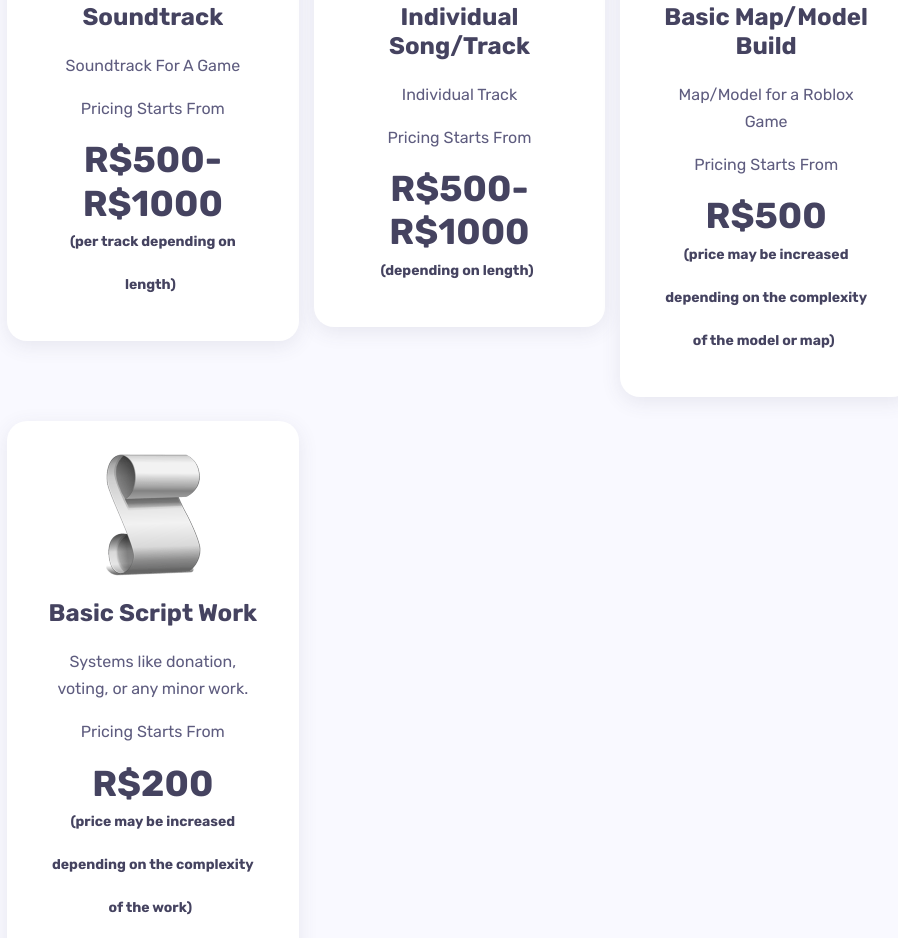
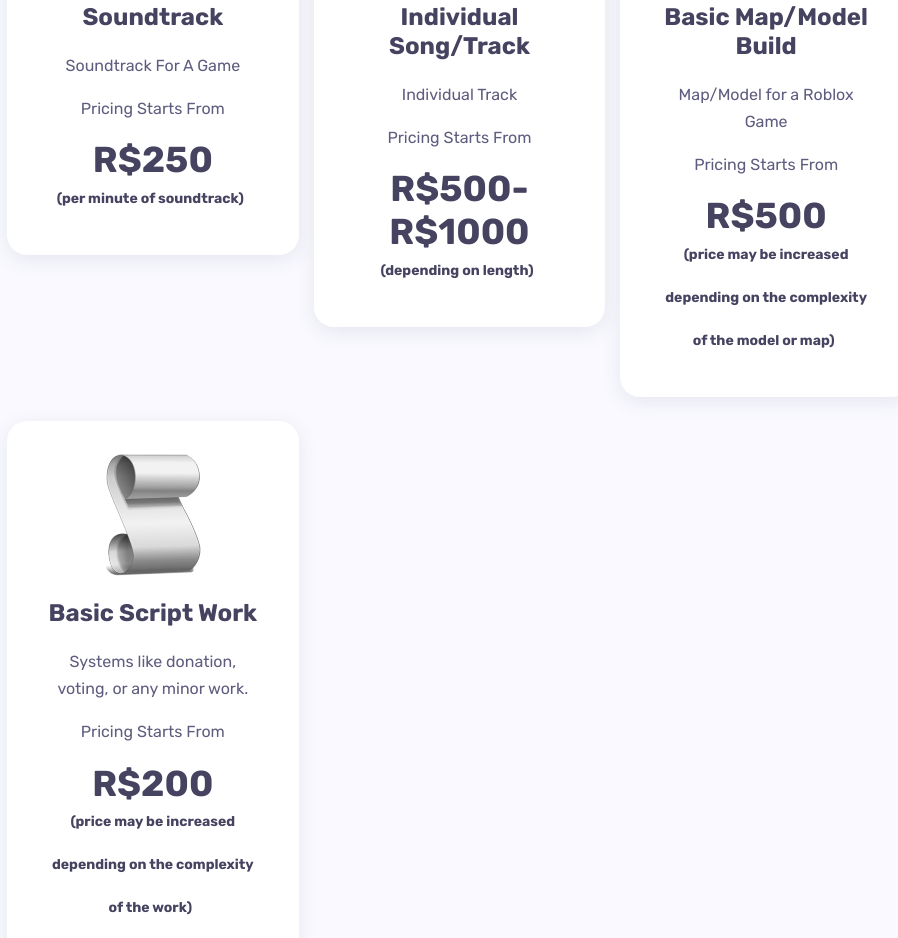
Before and after one commit to zerstkerl/my-portfolio, a plain HTML site: page index.html in a window 1280 px wide. Shown: the part 3826-4764 px from the top of the page, without its empty margins (188-1086 px from the left). Drawn offline with Linux system fonts and the light colour scheme.

Commit message:
Add files via upload

```diff
--- a/index.html
+++ b/index.html
@@ -3,7 +3,7 @@
 <html>
   <head>
 
-	<title>My Portfolio</title>
+	<title>📑My Portfolio</title>
 	<meta name="viewport" content="width=device-width, initial-scale=1, maximum-scale=1">
 
 	<!-- STYLESHEETS -->
@@ -483,7 +483,7 @@
 						<h2 class="plan">Soundtrack</h2>
 						<p>Soundtrack For A Game</p>
 						<p>Pricing Starts From</p>
-						<h4 class="price">R$500-R$1000<br><em>(per track depending on length)</em></h4>
+						<h4 class="price">R$250<br><em>(per minute of soundtrack)</em></h4>
 					</div>
 				</div>
 				<div class="col-md-4 pr-md-0 mt-md-4 mt-0">
```
